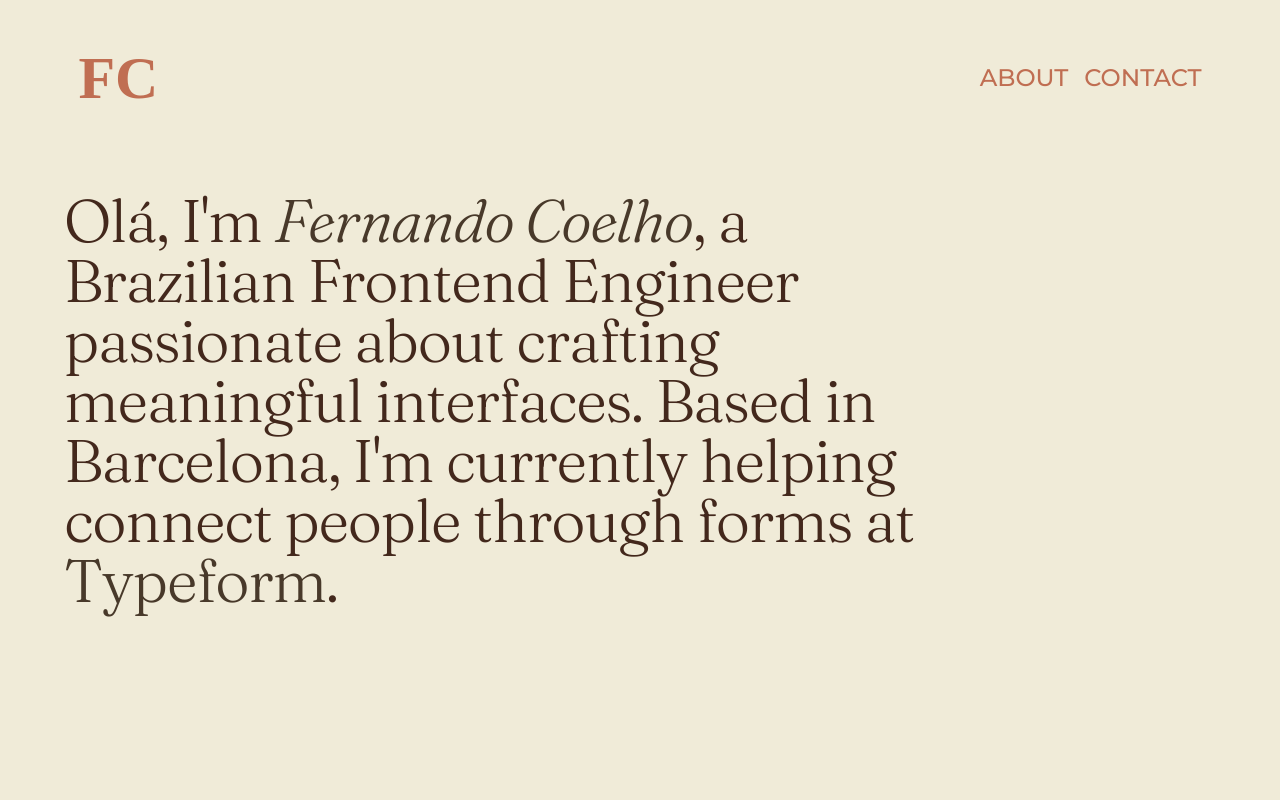
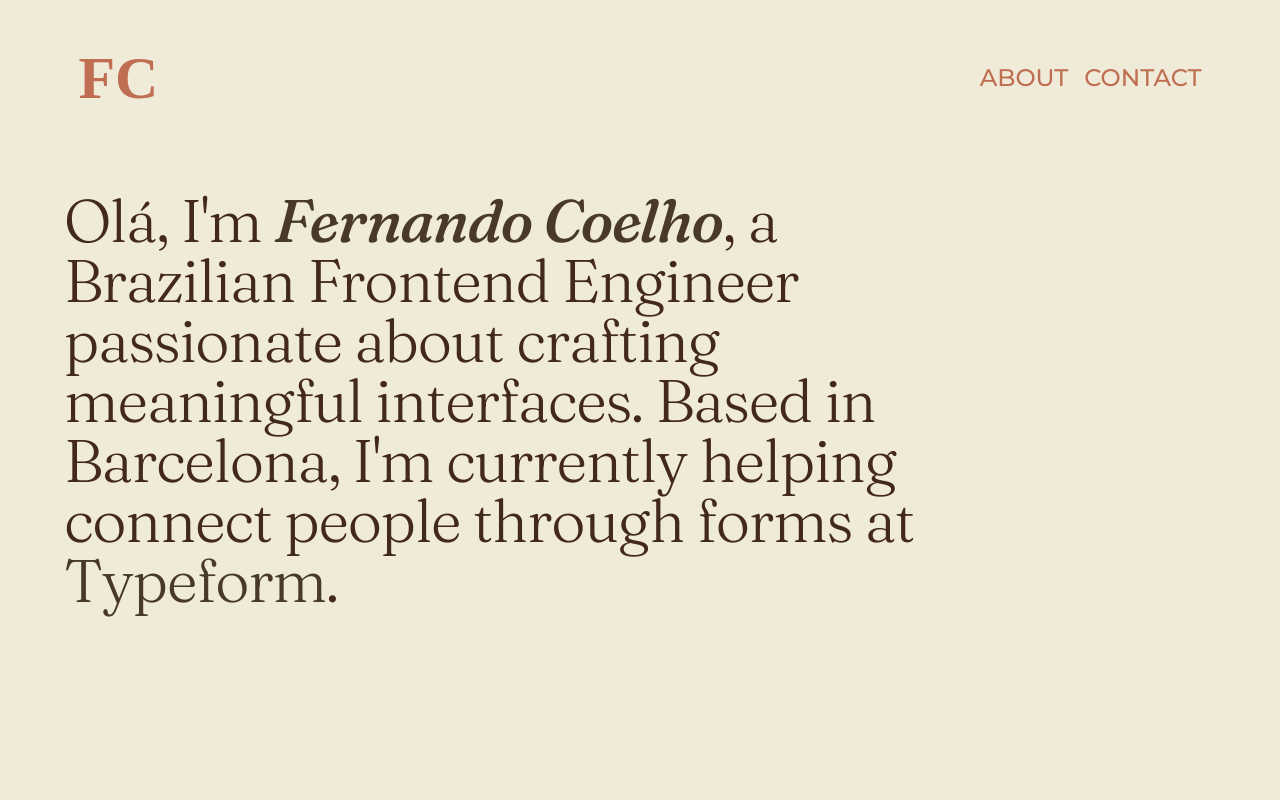
Before and after one commit to omninando/omninando.github.io, a React (Vite) app: page / in a window 1280 px wide. Shown: the top 800 px of the page. Built offline with nearby package versions, Linux system fonts and the light colour scheme; a web font is replaced by a local one.

Commit message:
feat: update name to be thicker

```diff
--- a/src/components/hero.tsx
+++ b/src/components/hero.tsx
@@ -16,7 +16,8 @@
     <section className="hero flex justify-center align-center w-full h-full p-4 md:p-0">
       <div className="hero-content w-full md:max-w-[90%] h-[100vh] flex flex-col justify-center">
         <p className="message md:max-w-[80%] font-serif font-light text-4xl md:text-6xl md:tracking-tight">
-          Olá, I'm <span className="name italic">Fernando Coelho</span>, a
+          Olá, I'm{' '}
+          <span className="name italic font-medium">Fernando Coelho</span>, a
           Brazilian Frontend Engineer passionate about crafting meaningful
           interfaces. Based in Barcelona, I'm currently helping connect people
           through forms at{' '}
```
